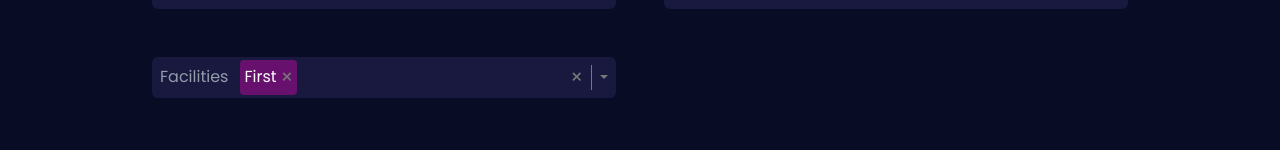
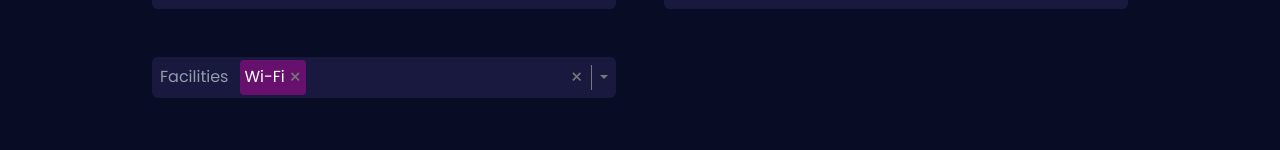
Before and after one commit to zrvnarmarin/Apartments-App, a React (Vite) app in the folder apartments-app/: page /main/addNewApartment in a window 1280 px wide. Shown: the part 548-698 px from the top of the page. Built offline with nearby package versions, Linux system fonts and the light colour scheme.

Commit message:
custom scrollbar made

```diff
--- a/apartments-app/src/components/Main/AddNewApartment.jsx
+++ b/apartments-app/src/components/Main/AddNewApartment.jsx
@@ -44,15 +44,25 @@ const AddNewApartment = ({ onSetNewApartment }) => {
   const [state, dispatch] = useReducer(apartmentReducer, { title: '', city: '', rooms: 0, price: 0, status: 'free', description: '',
   address: '', city: '', reservedBy: '' })
 
-  const options = [
-    { label: "First", value: 1 },
-    { label: "Second", value: 2 },
-    { label: "Third", value: 3 },
-    { label: "Fourth", value: 4 },
-    { label: "Fifth", value: 5 },
+  const facilities = [
+    { label: "Wi-Fi", value: 'Wi-Fi' },
+    { label: "Free Parking", value: 'Free Parking' },
+    { label: "TV", value: 'TV' },
+    { label: "Car Rental Service", value: 'Car Rental Service' },
+    { label: "Coffe Machine", value: 'Coffe Machine' },
+    { label: "Refrigerator", value: 'Refrigerator' },
+    { label: "Hairdryer", value: 'Hairdryer' },
+    { label: "Flat-screen TV", value: 'Flat-screen TV' },
+    { label: "Spa", value: 'Spa' },
+    { label: "Air Conditioning", value: 'Air Conditioning' },
+    { label: "Smoke Free", value: 'Smoke Free' },
+    { label: "Sauna", value: 'Sauna' },
+    { label: "BBQ", value: 'BBQ' },
+
+
   ]
 
-  const [facility, setFacility] = useState([options[0]])
+  const [facility, setFacility] = useState([facilities[0]])
 
   const titleChangeHandler = (e) => dispatch({ type: ACTIONS.SET_TITLE, payload: e.target.value })
   const cityChangeHandler = e => dispatch({ type: ACTIONS.SET_CITY, payload: e.target.value })
@@ -112,9 +122,9 @@ const AddNewApartment = ({ onSetNewApartment }) => {
         <div className=''>
           <Select
             multiple
-            options={options}
+            options={facilities}
             value={facility}
-            onChange={o => setFacility(o)}
+            onChange={facility => setFacility(facility)}
           />
           <br />
           {/* <Select options={options} value={value2} onChange={o => setValue2(o)} /> */}
--- a/apartments-app/src/styles/select.module.css
+++ b/apartments-app/src/styles/select.module.css
@@ -16,6 +16,10 @@
 
 .container:focus {
   border-color: hsl(200, 100%, 50%);
+}
+
+::-webkit-scrollbar-button {
+  scrollbar-color: red;
 }
 
 .value {
@@ -75,6 +79,18 @@
   z-index: 100;
 }
 
+.options::-webkit-scrollbar {
+  width: 6px;
+  scrollbar-width: thin;
+}
+
+.options::-webkit-scrollbar-thumb {
+  background: #080c24;
+  width: 100px;
+  scrollbar-width: thin;
+  border-radius: 6px;
+}
+
 .options.show {
   display: block;
 }
```
